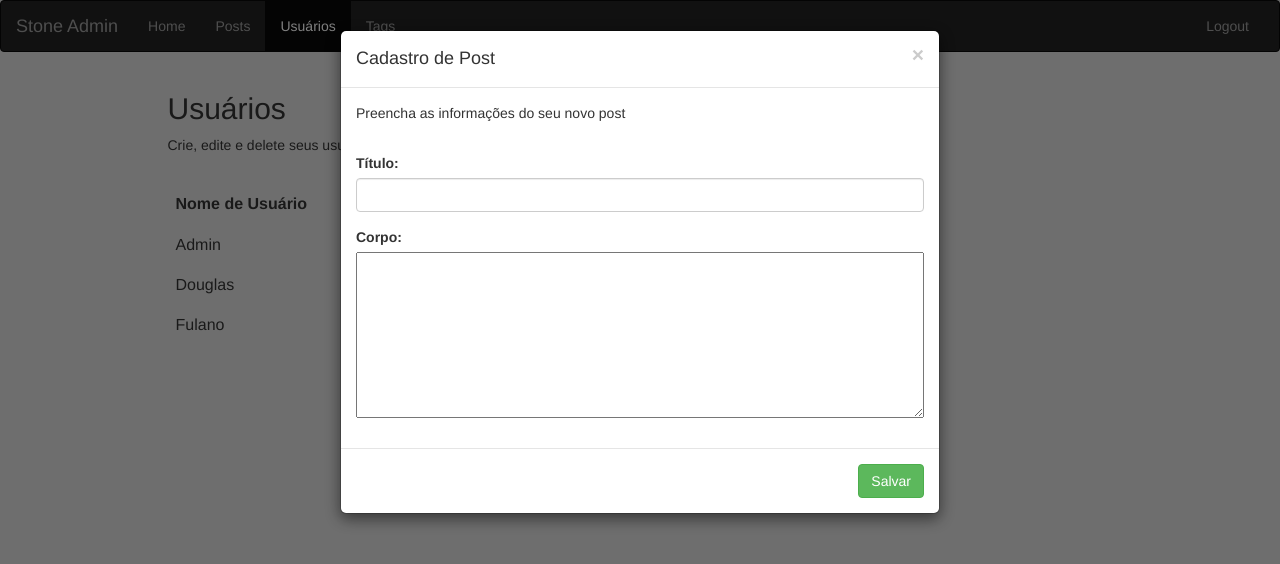
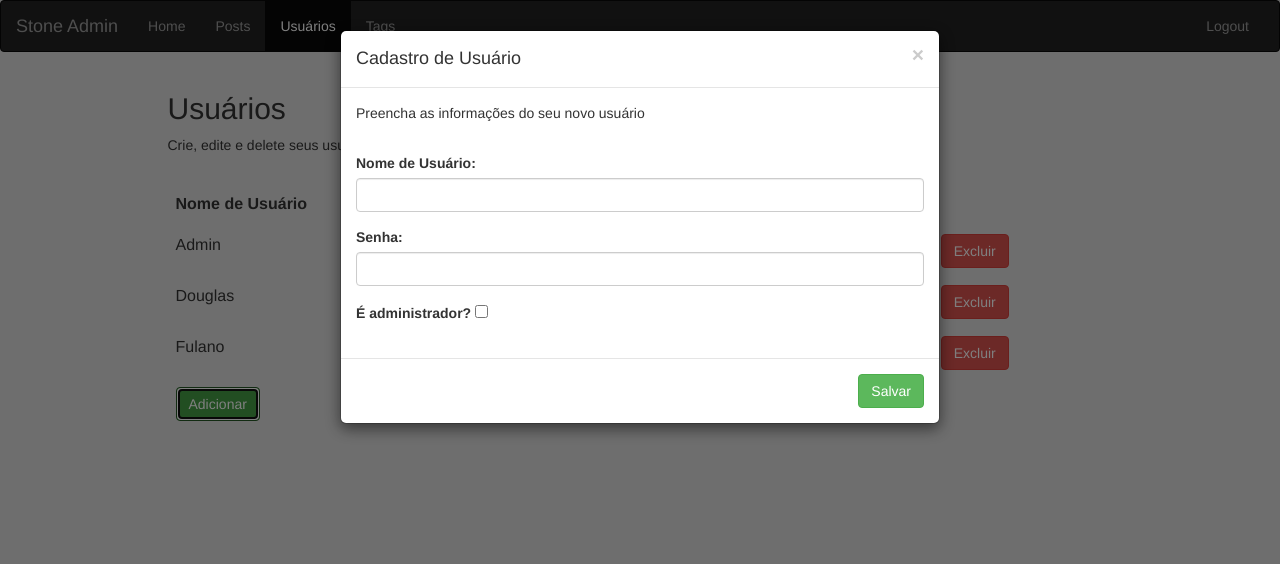
Before and after one commit to douglasrocha/stone-challenge-frontend, a plain HTML site: page admin/user.html in a window 1280 px wide. Both pictures are taken after a click on the button "Adicionar". Drawn offline with nearby package versions, Linux system fonts and the light colour scheme.

Commit message:
Added Edit and Delete; Finished modals for post, tag, user;

```diff
--- a/admin/user.html
+++ b/admin/user.html
@@ -67,13 +67,17 @@
                         <th>Nome de Usuário</th>
                         <th>Senha</th>
                         <th>Admin</th>
+                        <th></th>
+                        <th></th>
                     </tr>
                 </thead>
                 <tfoot>
                     <tr>
+                        <td><button type="button" class="btn btn-success" data-toggle="modal" data-target="#modalCadastro">Adicionar</button></td>
                         <td></td>
                         <td></td>
-                        <td><button type="button" class="btn btn-success" data-toggle="modal" data-target="#modalCadastro">Adicionar</button></td>
+                        <td></td>
+                        <td></td>
                     </tr>
                 </tfoot>
                 <tbody>
@@ -81,16 +85,22 @@
                         <td>Admin</td>
                         <td>********</td>
                         <td>Sim</td>
+                        <td><button type="button" class="btn btn-default editar" data-dismiss="modal">Editar</button></td>
+                        <td><button type="button" class="btn btn-danger excluir" data-dismiss="modal">Excluir</button></td>
                     </tr>
                     <tr>
                         <td>Douglas</td>
                         <td>********</td>
                         <td>Sim</td>
+                        <td><button type="button" class="btn btn-default editar" data-dismiss="modal">Editar</button></td>
+                        <td><button type="button" class="btn btn-danger excluir" data-dismiss="modal">Excluir</button></td>
                     </tr>
                     <tr>
                         <td>Fulano</td>
                         <td>********</td>
-                        <td>Náo</td>
+                        <td>Não</td>
+                        <td><button type="button" class="btn btn-default editar" data-dismiss="modal">Editar</button></td>
+                        <td><button type="button" class="btn btn-danger excluir" data-dismiss="modal">Excluir</button></td>
                     </tr>
                 </tbody>
             </table>
@@ -107,20 +117,25 @@
 		<div class="modal-content">
 			<div class="modal-header">
 				<button type="button" class="close" data-dismiss="modal">&times;</button>
-				<h4 class="modal-title">Cadastro de Post</h4>
+				<h4 class="modal-title">Cadastro de Usuário</h4>
 			</div>
 
 			<div class="modal-body">
-				<p>Preencha as informações do seu novo post</p>
+				<p>Preencha as informações do seu novo usuário</p>
 				<br />
                 <div class="form-group">
-                    <label for="title">Título:</label>
-                    <input type="text" class="form-control" id="title" name="title" />
+                    <label for="username">Nome de Usuário:</label>
+                    <input type="text" class="form-control" id="username" name="username" />
                 </div>
 
                 <div class="form-group">
-                    <label for="body" style="display:block;">Corpo:</label>
-                    <textarea class="fill-width" rows="8" cols="50"></textarea>
+                    <label for="password">Senha:</label>
+                    <input type="password" class="form-control" id="password" name="password" />
+                </div>
+
+                <div class="form-group">
+                    <label for="isadmin">É administrador?</label>
+                    <input type="checkbox" id="isadmin" name="isadmin" />
                 </div>
 			</div>
 			<div class="modal-footer">
```
Also changed, not shown: admin/dashboard.html (+1 -1 lines), admin/post.html (+9 -1 lines), admin/tag.html (+17 -10 lines).
